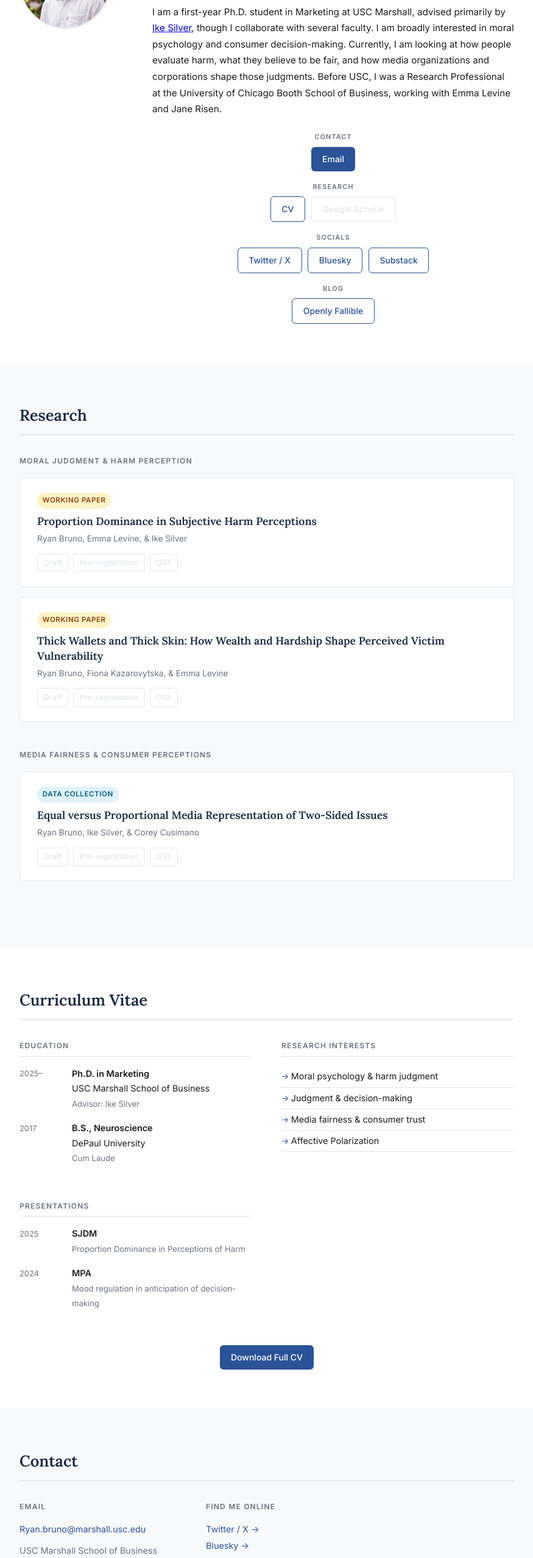
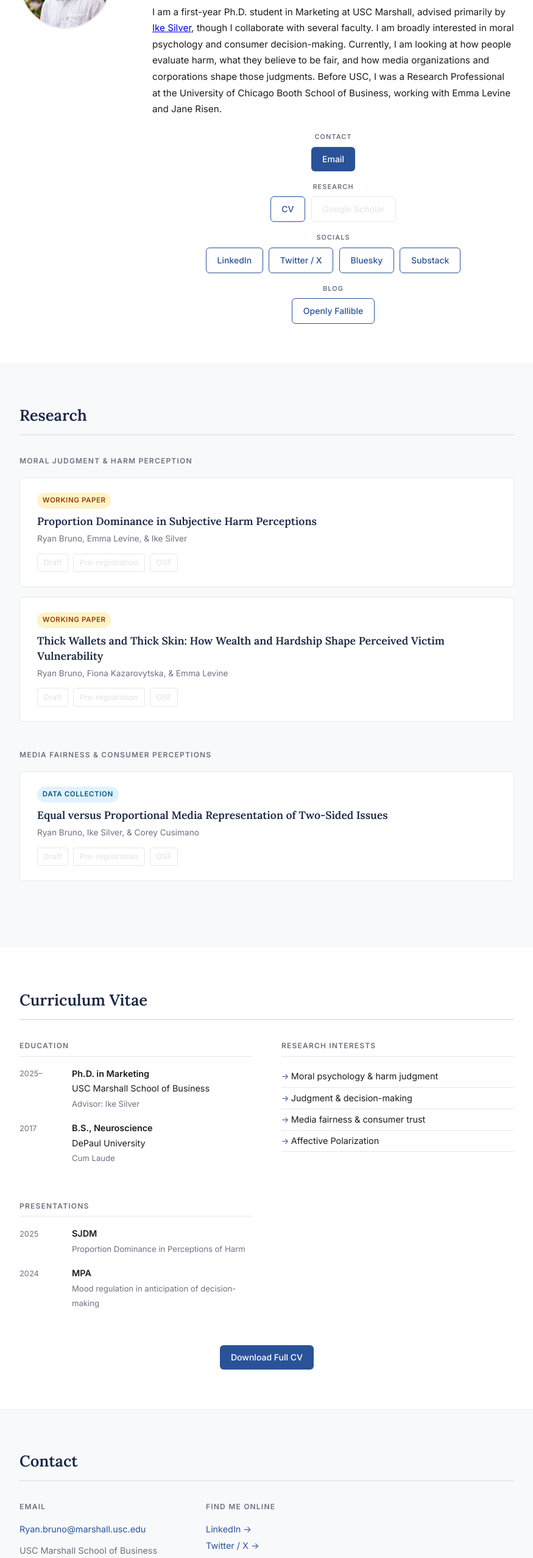
Before and after one commit to ryansbruno/ryansbruno.github.io, a plain HTML site: page index.html in a window 1280 px wide. Shown: the part 240-2795 px from the top of the page at 61% size, without its empty margins (202-1077 px from the left). Drawn offline with Linux system fonts and the light colour scheme.

Commit message:
Add LinkedIn link to socials and contact section

```diff
--- a/index.html
+++ b/index.html
@@ -67,6 +67,7 @@
           <div class="hero-links-row">
             <span class="links-label">Socials</span>
             <div class="hero-links-btns">
+              <a href="https://www.linkedin.com/in/ryansbruno" target="_blank" rel="noopener" class="btn btn-outline">LinkedIn</a>
               <a href="https://twitter.com/ryanbruno7287" target="_blank" rel="noopener" class="btn btn-outline">Twitter / X</a>
               <a href="https://bsky.app/profile/ryan-bruno.bsky.social" target="_blank" rel="noopener" class="btn btn-outline">Bluesky</a>
               <a href="https://substack.com/@ryanbruno" target="_blank" rel="noopener" class="btn btn-outline">Substack</a>
@@ -217,6 +218,7 @@
         <div class="contact-block">
           <h3>Find Me Online</h3>
           <p>
+            <a href="https://www.linkedin.com/in/ryansbruno" target="_blank" rel="noopener">LinkedIn &rarr;</a><br />
             <a href="https://twitter.com/ryanbruno7287" target="_blank" rel="noopener">Twitter / X &rarr;</a><br />
             <a href="https://bsky.app/profile/ryan-bruno.bsky.social" target="_blank" rel="noopener">Bluesky &rarr;</a><br />
             <a href="https://substack.com/@ryanbruno" target="_blank" rel="noopener">Substack &rarr;</a><br />
```
